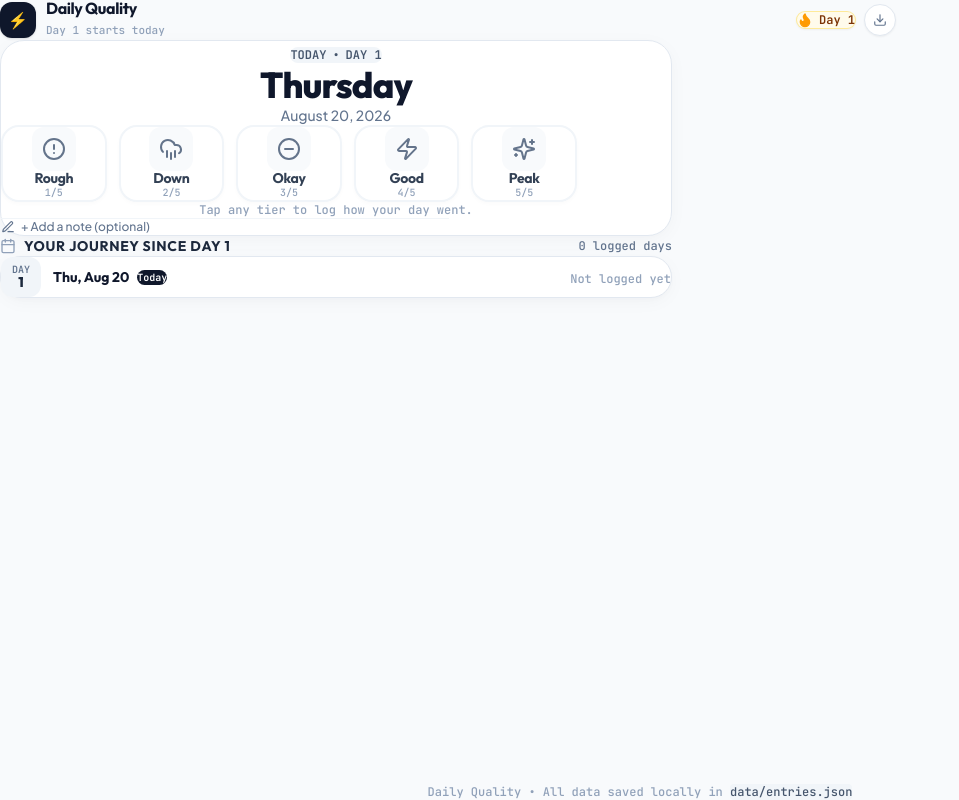
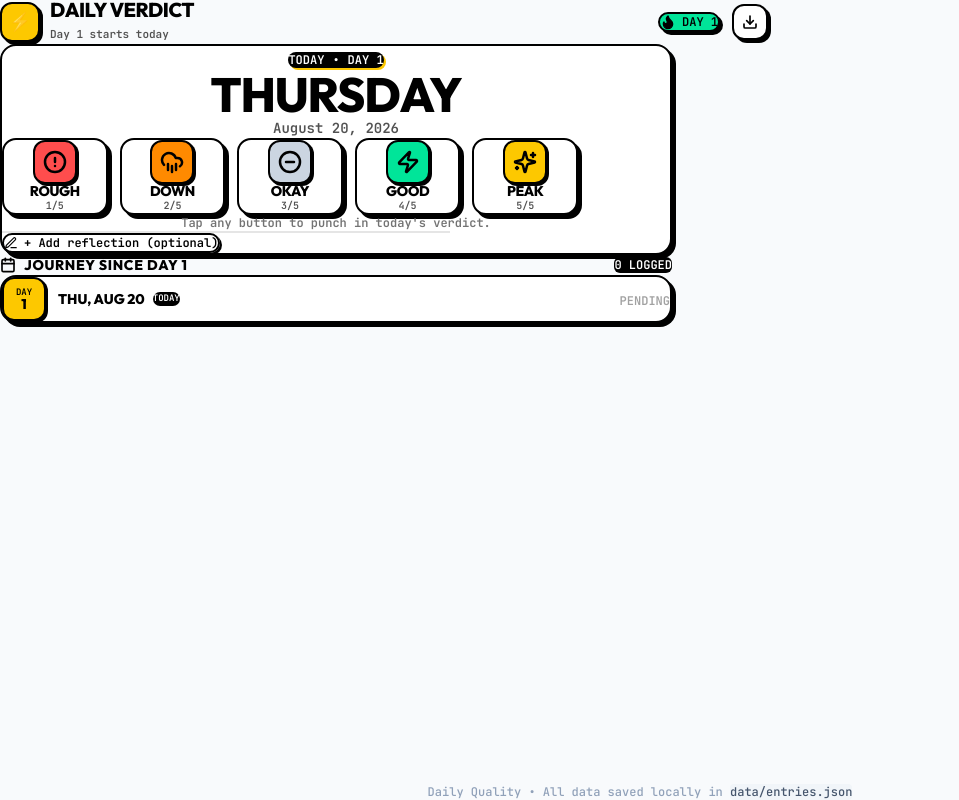
Before and after one commit to TRINNO112/shit-or-hit, a React (Vite) app: page / in a window 1280 px wide. Shown: the whole page, without its empty margins (0-959 px from the left). Built offline with nearby package versions, Linux system fonts and the light colour scheme; no server answers.

Commit message:
D2: Upgrade to authentic Neobrutalism design system with tactile hard shadows and cyber yellow accents

```diff
--- a/src/components/Header.jsx
+++ b/src/components/Header.jsx
@@ -1,48 +1,47 @@
 import React from 'react';
-import { Flame, Download, Sparkles } from 'lucide-react';
+import { Flame, Download } from 'lucide-react';
 import { exportDatabaseBackup } from '../services/api';
 
 export default function Header({
   startDate,
   entries,
-  dayCount,
-  currentStreak
+  dayCount
 }) {
   const handleExport = () => {
     exportDatabaseBackup(startDate, entries);
   };
 
   return (
-    <header className="w-full max-w-4xl mx-auto px-4 pt-6 pb-2 flex items-center justify-between">
+    <header className="w-full max-w-3xl mx-auto px-4 pt-6 pb-2 flex items-center justify-between">
 
       {/* Brand */}
       <div className="flex items-center gap-2.5">
-        <div className="w-9 h-9 rounded-xl bg-slate-900 text-white flex items-center justify-center font-display font-black text-base shadow-sm">
+        <div className="w-10 h-10 rounded-xl bg-[#FDC800] border-2 border-black flex items-center justify-center font-display font-black text-lg text-black shadow-[3px_3px_0px_#000000]">
           ⚡
         </div>
         <div>
-          <h1 className="font-display font-bold text-base text-slate-900 tracking-tight leading-none">
-            Daily Quality
+          <h1 className="font-display font-black text-xl text-black tracking-tight leading-none uppercase">
+            Daily Verdict
           </h1>
-          <span className="text-[11px] font-mono text-slate-400">
+          <span className="text-[11px] font-mono font-bold text-neutral-600">
             Day 1 starts today
           </span>
         </div>
       </div>
 
       {/* Streak Pill & Backup */}
-      <div className="flex items-center gap-2">
-        <div className="flex items-center gap-1.5 px-3 py-1.5 rounded-full bg-amber-50 border border-amber-200/80 text-amber-900 text-xs font-mono font-bold shadow-xs">
-          <Flame className="w-4 h-4 text-amber-500 fill-amber-500" />
-          <span>Day {dayCount}</span>
+      <div className="flex items-center gap-3">
+        <div className="flex items-center gap-1.5 px-3.5 py-1.5 rounded-full bg-[#00E599] border-2 border-black text-black text-xs font-mono font-black shadow-[3px_3px_0px_#000000]">
+          <Flame className="w-4 h-4 text-black fill-black" />
+          <span>DAY {dayCount}</span>
         </div>
 
         <button
           onClick={handleExport}
           title="Backup JSON Data"
-          className="w-8 h-8 rounded-full bg-white border border-slate-200 text-slate-500 hover:text-slate-900 hover:border-slate-300 flex items-center justify-center shadow-xs transition-all"
+          className="w-9 h-9 rounded-xl bg-white border-2 border-black text-black flex items-center justify-center shadow-[3px_3px_0px_#000000] hover:translate-x-[-1px] hover:translate-y-[-1px] hover:shadow-[4px_4px_0px_#000000] active:translate-x-[2px] active:translate-y-[2px] active:shadow-[1px_1px_0px_#000000] transition-all cursor-pointer"
         >
-          <Download className="w-3.5 h-3.5" />
+          <Download className="w-4 h-4 stroke-[2.5]" />
         </button>
       </div>
 
--- a/src/components/JourneyTimeline.jsx
+++ b/src/components/JourneyTimeline.jsx
@@ -5,8 +5,7 @@ import {
   MinusCircle,
   Zap,
   Sparkles,
-  Calendar,
-  Sparkle
+  Calendar
 } from 'lucide-react';
 import { ratingMeta } from '../services/api';
 
@@ -23,7 +22,6 @@ export default function JourneyTimeline({
   todayStr,
   entries
 }) {
-  // Generate all dates from startDate to todayStr
   const start = new Date(`${startDate}T00:00:00`);
   const today = new Date(`${todayStr}T00:00:00`);
 
@@ -52,28 +50,27 @@ export default function JourneyTimeline({
     dayIndex++;
   }
 
-  // Reverse so newest / today is at the top/front if long, or keep chronological
   const totalLogged = Object.keys(entries).length;
 
   return (
     <div className="max-w-2xl mx-auto mt-8">
 
       {/* Section Header */}
-      <div className="flex items-center justify-between mb-4 px-2">
+      <div className="flex items-center justify-between mb-4 px-1">
         <div className="flex items-center gap-2">
-          <Calendar className="w-4 h-4 text-slate-400" />
-          <h3 className="font-display font-bold text-sm text-slate-800 uppercase tracking-wider">
-            Your Journey Since Day 1
+          <Calendar className="w-4 h-4 text-black stroke-[2.5]" />
+          <h3 className="font-display font-black text-sm text-black uppercase tracking-wider">
+            JOURNEY SINCE DAY 1
           </h3>
         </div>
 
-        <span className="text-xs font-mono text-slate-500">
-          {totalLogged} logged day{totalLogged === 1 ? '' : 's'}
+        <span className="text-xs font-mono font-bold px-2 py-0.5 bg-black text-white rounded-md">
+          {totalLogged} LOGGED
         </span>
       </div>
 
-      {/* Day Cards List (Starts strictly from Day 1 / today) */}
-      <div className="space-y-2.5">
+      {/* Day Cards List */}
+      <div className="space-y-3">
         {daysList.map(({ dayIndex, dateStr, dateFormatted, isToday, entry }) => {
           const rating = entry?.rating;
           const meta = rating ? ratingMeta[rating] : null;
@@ -82,53 +79,49 @@ export default function JourneyTimeline({
           return (
             <div
               key={dateStr}
-              className={`white-card p-4 flex items-center justify-between transition-all ${
-                isToday ? 'ring-2 ring-slate-900/10' : ''
+              className={`neo-card p-4 flex items-center justify-between ${
+                isToday ? 'bg-[#FFFDF5] border-[3px]' : 'bg-white'
               }`}
             >
-              {/* Left: Day number and date */}
+              {/* Left: Day & Date */}
               <div className="flex items-center gap-3">
-                <div className="w-10 h-10 rounded-xl bg-slate-100 flex flex-col items-center justify-center text-slate-800">
-                  <span className="text-[10px] font-mono font-bold leading-none text-slate-500">DAY</span>
+                <div className="w-11 h-11 rounded-xl bg-[#FDC800] border-2 border-black flex flex-col items-center justify-center text-black shadow-[2px_2px_0px_#000000]">
+                  <span className="text-[9px] font-mono font-black leading-none">DAY</span>
                   <span className="font-display font-black text-sm leading-none mt-0.5">{dayIndex}</span>
                 </div>
 
                 <div>
                   <div className="flex items-center gap-2">
-                    <span className="font-display font-bold text-sm text-slate-900">
+                    <span className="font-display font-black text-sm text-black uppercase">
                       {dateFormatted}
                     </span>
                     {isToday && (
-                      <span className="text-[10px] font-mono px-2 py-0.5 rounded-full bg-slate-900 text-white font-semibold">
-                        Today
+                      <span className="text-[9px] font-mono font-black px-2 py-0.5 rounded-full bg-black text-white">
+                        TODAY
                       </span>
                     )}
                   </div>
                   {entry?.notes && (
-                    <p className="text-xs text-slate-500 line-clamp-1 mt-0.5 font-sans">
+                    <p className="text-xs font-mono text-neutral-700 line-clamp-1 mt-0.5">
                       "{entry.notes}"
                     </p>
                   )}
                 </div>
               </div>
 
-              {/* Right: Logged Rating Badge or Pending State */}
+              {/* Right: Badge */}
               <div>
                 {entry ? (
                   <div
-                    className="flex items-center gap-2 px-3 py-1.5 rounded-xl border text-xs font-display font-bold"
-                    style={{
-                      backgroundColor: meta.bg,
-                      borderColor: meta.border,
-                      color: meta.color
-                    }}
+                    className="flex items-center gap-1.5 px-3 py-1 rounded-xl border-2 border-black text-xs font-display font-black uppercase text-black shadow-[2px_2px_0px_#000000]"
+                    style={{ backgroundColor: meta.bg }}
                   >
-                    {SvgIcon && <SvgIcon className="w-4 h-4 stroke-[2.5]" />}
+                    {SvgIcon && <SvgIcon className="w-3.5 h-3.5 stroke-[3]" />}
                     <span>{meta.title}</span>
                   </div>
                 ) : (
-                  <span className="text-xs font-mono text-slate-400">
-                    Not logged yet
+                  <span className="text-xs font-mono font-bold text-neutral-400">
+                    PENDING
                   </span>
                 )}
               </div>
--- a/src/components/TodayHero.jsx
+++ b/src/components/TodayHero.jsx
@@ -31,7 +31,6 @@ export default function TodayHero({
 
   const selectedRating = currentEntry?.rating || null;
 
-  // Format today's date
   const now = new Date();
   const dayName = now.toLocaleDateString('en-US', { weekday: 'long' });
   const fullDate = now.toLocaleDateString('en-US', { month: 'long', day: 'numeric', year: 'numeric' });
@@ -44,7 +43,7 @@ export default function TodayHero({
       verdict: ratingMeta[val]?.title || 'Verdict',
       notes: noteText
     });
-    setTimeout(() => setSyncedBadge(false), 2000);
+    setTimeout(() => setSyncedBadge(false), 2500);
   };
 
   const handleSaveNote = async () => {
@@ -56,27 +55,27 @@ export default function TodayHero({
       notes: noteText
     });
     setSyncedBadge(true);
-    setTimeout(() => setSyncedBadge(false), 2000);
+    setTimeout(() => setSyncedBadge(false), 2500);
   };
 
   return (
-    <div className="white-card p-6 sm:p-10 max-w-2xl mx-auto text-center animate-slide-up">
+    <div className="neo-card p-6 sm:p-10 max-w-2xl mx-auto text-center my-4">
 
       {/* Badge & Date */}
-      <div className="inline-flex items-center gap-1.5 px-3 py-1 rounded-full bg-slate-100 text-slate-600 text-xs font-mono font-semibold mb-3">
+      <div className="inline-flex items-center gap-2 px-3.5 py-1 rounded-full bg-black text-white text-xs font-mono font-black mb-3 shadow-[2px_2px_0px_#FDC800]">
         <span>TODAY</span>
         <span>•</span>
         <span>DAY {dayCount}</span>
       </div>
 
-      <h2 className="font-display font-black text-3xl sm:text-4xl text-slate-900 tracking-tight">
+      <h2 className="font-display font-black text-3xl sm:text-5xl text-black tracking-tight uppercase">
         {dayName}
       </h2>
-      <p className="text-sm font-medium text-slate-500 mt-1 mb-8">
+      <p className="text-sm font-mono font-bold text-neutral-600 mt-1 mb-8">
         {fullDate}
       </p>
 
-      {/* 5 Tactile 1-Click Rating Buttons */}
+      {/* 5 Tactile Neobrutalist Rating Buttons */}
       <div className="grid grid-cols-5 gap-2.5 sm:gap-3 max-w-xl mx-auto mb-6">
         {[1, 2, 3, 4, 5].map((val) => {
           const m = ratingMeta[val];
@@ -88,28 +87,22 @@ export default function TodayHero({
               key={val}
               type="button"
               onClick={() => handleRate(val)}
-              className={`rating-btn flex flex-col items-center justify-center p-3 sm:p-4 cursor-pointer ${
-                isSelected ? m.activeClass : ''
+              className={`neo-btn flex flex-col items-center justify-center p-3 sm:p-4 ${
+                isSelected ? m.selectedClass : ''
               }`}
             >
               <div
-                className="w-10 h-10 sm:w-11 sm:h-11 rounded-xl flex items-center justify-center mb-1.5 transition-transform"
-                style={{
-                  color: isSelected ? m.color : '#64748b',
-                  backgroundColor: isSelected ? m.bg : '#f8fafc'
-                }}
+                className="w-10 h-10 sm:w-11 sm:h-11 rounded-xl border-2 border-black flex items-center justify-center mb-1.5 shadow-[2px_2px_0px_#000000]"
+                style={{ backgroundColor: m.bg }}
               >
-                <SvgIcon className="w-5 h-5 sm:w-6 sm:h-6 stroke-[2]" />
+                <SvgIcon className="w-5 h-5 sm:w-6 sm:h-6 text-black stroke-[2.5]" />
               </div>
 
-              <span
-                className="font-display font-bold text-xs sm:text-sm tracking-tight leading-none"
-                style={{ color: isSelected ? m.color : '#334155' }}
-              >
+              <span className="font-display font-black text-xs sm:text-sm text-black uppercase tracking-tight leading-none">
                 {m.title}
               </span>
 
-              <span className="text-[10px] font-mono text-slate-400 mt-1">
+              <span className="text-[10px] font-mono font-bold text-neutral-600 mt-1">
                 {val}/5
               </span>
             </button>
@@ -117,63 +110,62 @@ export default function TodayHero({
         })}
       </div>
 
-      {/* Status Feedback */}
+      {/* Status Feedback Badge */}
       {selectedRating ? (
-        <div className="inline-flex items-center gap-2 px-4 py-2 rounded-xl bg-slate-50 border border-slate-200/80 text-xs font-medium text-slate-700">
-          <span
-            className="w-2 h-2 rounded-full"
-            style={{ backgroundColor: ratingMeta[selectedRating]?.color }}
-          />
+        <div
+          className="inline-flex items-center gap-2 px-4 py-2 rounded-xl border-2 border-black text-xs font-mono font-bold text-black shadow-[3px_3px_0px_#000000]"
+          style={{ backgroundColor: ratingMeta[selectedRating]?.bg }}
+        >
           <span>
-            Marked as <strong className="text-slate-900">{ratingMeta[selectedRating]?.title}</strong> — {ratingMeta[selectedRating]?.desc}
+            VERDICT: <strong className="uppercase">{ratingMeta[selectedRating]?.title}</strong> — {ratingMeta[selectedRating]?.desc}
           </span>
           {syncedBadge && (
-            <span className="flex items-center gap-1 text-emerald-600 font-bold ml-1">
-              <Check className="w-3.5 h-3.5 stroke-[3]" /> Saved
+            <span className="flex items-center gap-1 bg-black text-white px-2 py-0.5 rounded-md font-mono text-[10px] uppercase font-black ml-1">
+              <Check className="w-3 h-3 stroke-[3]" /> Saved
             </span>
           )}
         </div>
       ) : (
-        <p className="text-xs font-mono text-slate-400">
-          Tap any tier to log how your day went.
+        <p className="text-xs font-mono font-bold text-neutral-500">
+          Tap any button to punch in today's verdict.
         </p>
       )}
 
-      {/* Optional Note Reflection */}
-      <div className="max-w-md mx-auto mt-6 pt-5 border-t border-slate-100">
+      {/* Optional Note Field */}
+      <div className="max-w-md mx-auto mt-6 pt-5 border-t-2 border-black/10">
         {!showNote ? (
           <button
             onClick={() => setShowNote(true)}
-            className="text-xs font-medium text-slate-500 hover:text-slate-900 flex items-center gap-1.5 mx-auto py-1 px-3 rounded-lg hover:bg-slate-100 transition-all"
+            className="text-xs font-mono font-bold text-black hover:bg-[#FDC800] border-2 border-black px-3 py-1.5 rounded-xl shadow-[2px_2px_0px_#000000] hover:translate-x-[-1px] hover:translate-y-[-1px] hover:shadow-[3px_3px_0px_#000000] active:translate-x-[1px] active:translate-y-[1px] active:shadow-[1px_1px_0px_#000000] flex items-center gap-1.5 mx-auto transition-all cursor-pointer"
           >
             <PenLine className="w-3.5 h-3.5" />
-            <span>{currentEntry?.notes ? 'Edit note' : '+ Add a note (optional)'}</span>
+            <span>{currentEntry?.notes ? 'Edit note' : '+ Add reflection (optional)'}</span>
           </button>
         ) : (
-          <div className="text-left space-y-2 animate-slide-up">
-            <div className="flex items-center justify-between text-xs font-mono text-slate-500">
-              <span>Quick Note</span>
+          <div className="text-left space-y-2">
+            <div className="flex items-center justify-between text-xs font-mono font-bold text-black">
+              <span>UNFILTERED NOTE</span>
               <button
                 onClick={() => setShowNote(false)}
-                className="hover:text-slate-800"
+                className="hover:bg-red-200 border border-black p-0.5 rounded"
               >
                 <X className="w-3.5 h-3.5" />
               </button>
             </div>
             <textarea
               rows={2}
-              placeholder="What made today rough or great?"
+              placeholder="What made today rough or legendary?"
               value={noteText}
               onChange={(e) => setNoteText(e.target.value)}
-              className="w-full text-xs text-slate-800 placeholder:text-slate-400"
+              className="neo-input w-full text-xs text-black placeholder:text-neutral-500"
             />
             <div className="flex justify-end">
               <button
                 type="button"
                 onClick={handleSaveNote}
-                className="px-3.5 py-1.5 rounded-lg bg-slate-900 hover:bg-slate-800 text-white text-xs font-medium transition-all"
+                className="neo-btn px-4 py-1.5 bg-[#00E599] text-black text-xs font-mono font-black"
               >
-                Save Note
+                SAVE NOTE
               </button>
             </div>
           </div>
--- a/src/index.css
+++ b/src/index.css
@@ -1,23 +1,24 @@
 @import "tailwindcss";
 
 :root {
-  --bg-page: #f8fafc;
-  --bg-card: #ffffff;
-  --border-light: #e2e8f0;
-  --border-subtle: #f1f5f9;
+  --bg-canvas: #FFFDF5;
+  --bg-card: #FFFFFF;
+  --border-color: #000000;
+  --border-width: 2.5px;
 
-  --text-main: #0f172a;
-  --text-muted: #64748b;
-  --text-subtle: #94a3b8;
+  --shadow-offset: 4px 4px 0px #000000;
+  --shadow-offset-hover: 6px 6px 0px #000000;
+  --shadow-offset-active: 1px 1px 0px #000000;
 
-  --color-rough: #ef4444;
-  --color-down: #f97316;
-  --color-neutral: #64748b;
-  --color-good: #10b981;
-  --color-peak: #f59e0b;
+  --neo-yellow: #FDC800;
+  --neo-coral: #FF4D4D;
+  --neo-orange: #FF8A00;
+  --neo-emerald: #00E599;
+  --neo-purple: #A855F7;
+  --neo-cyan: #00D8F6;
+  --neo-slate: #E2E8F0;
 
-  --font-display: 'Outfit', sans-serif;
-  --font-sans: 'Plus Jakarta Sans', -apple-system, sans-serif;
+  --font-display: 'Outfit', -apple-system, BlinkMacSystemFont, sans-serif;
   --font-mono: 'JetBrains Mono', monospace;
 }
 
@@ -28,11 +29,13 @@
 }
 
 body {
-  background-color: var(--bg-page);
-  color: var(--text-main);
-  font-family: var(--font-sans);
+  background-color: var(--bg-canvas);
+  color: #000000;
+  font-family: var(--font-display);
   min-height: 100vh;
-  -webkit-font-smoothing: antialiased;
+  background-image: radial-gradient(#000000 0.75px, transparent 0.75px);
+  background-size: 20px 20px;
+  background-position: 0 0;
 }
 
 .font-display {
@@ -43,89 +46,95 @@ body {
   font-family: var(--font-mono);
 }
 
-/* Crisp White Card */
-.white-card {
+/* Neobrutalist Solid Card */
+.neo-card {
   background: var(--bg-card);
-  border: 1px solid var(--border-light);
-  border-radius: 24px;
-  box-shadow: 0 4px 20px -2px rgba(15, 23, 42, 0.04), 0 2px 6px -1px rgba(15, 23, 42, 0.02);
-  transition: all 0.2s ease;
+  border: var(--border-width) solid var(--border-color);
+  border-radius: 16px;
+  box-shadow: var(--shadow-offset);
+  transition: all 0.15s cubic-bezier(0.16, 1, 0.3, 1);
 }
 
-/* Tactile 1-Click Rating Buttons */
-.rating-btn {
-  border: 2px solid #f1f5f9;
-  background: #ffffff;
-  border-radius: 18px;
-  transition: all 0.18s cubic-bezier(0.16, 1, 0.3, 1);
-  box-shadow: 0 2px 4px rgba(15, 23, 42, 0.02);
+/* Neobrutalist Tactile Buttons */
+.neo-btn {
+  border: var(--border-width) solid var(--border-color);
+  border-radius: 14px;
+  background: #FFFFFF;
+  box-shadow: var(--shadow-offset);
+  transition: all 0.15s cubic-bezier(0.16, 1, 0.3, 1);
+  cursor: pointer;
+  font-weight: 800;
 }
 
-.rating-btn:hover {
-  transform: translateY(-2px);
-  border-color: #cbd5e1;
-  box-shadow: 0 6px 16px -2px rgba(15, 23, 42, 0.06);
+.neo-btn:hover {
+  transform: translate(-2px, -2px);
+  box-shadow: var(--shadow-offset-hover);
 }
 
-.rating-btn:active {
-  transform: scale(0.96) translateY(0);
+.neo-btn:active {
+  transform: translate(3px, 3px);
+  box-shadow: var(--shadow-offset-active);
 }
 
-/* Active Selected Button States */
-.rating-btn.active-rough {
-  border-color: #ef4444;
-  background: #fef2f2;
-  box-shadow: 0 4px 14px rgba(239, 68, 68, 0.15);
+/* Neobrutalist Badges & Pills */
+.neo-pill {
+  border: 2px solid var(--border-color);
+  border-radius: 999px;
+  box-shadow: 2px 2px 0px #000000;
+  font-weight: 800;
 }
 
-.rating-btn.active-down {
-  border-color: #f97316;
-  background: #fff7ed;
-  box-shadow: 0 4px 14px rgba(249, 115, 22, 0.15);
+/* Neobrutalist Inputs */
+.neo-input {
+  border: var(--border-width) solid var(--border-color);
+  border-radius: 12px;
+  background: #FFFFFF;
+  box-shadow: 3px 3px 0px #000000;
+  padding: 10px 14px;
+  font-family: inherit;
+  font-weight: 600;
+  transition: all 0.15s ease;
 }
 
-.rating-btn.active-okay {
-  border-color: #64748b;
-  background: #f8fafc;
-  box-shadow: 0 4px 14px rgba(100, 116, 139, 0.15);
+.neo-input:focus {
+  outline: none;
+  background: #FFFDF5;
+  box-shadow: 4px 4px 0px #000000;
+  transform: translate(-1px, -1px);
 }
 
-.rating-btn.active-good {
-  border-color: #10b981;
-  background: #ecfdf5;
-  box-shadow: 0 4px 14px rgba(16, 185, 129, 0.15);
+/* Active Selected Verdict States */
+.neo-selected-1 {
+  background-color: var(--neo-coral) !important;
+  color: #000000 !important;
+  transform: translate(2px, 2px);
+  box-shadow: 2px 2px 0px #000000 !important;
 }
 
-.rating-btn.active-peak {
-  border-color: #f59e0b;
-  background: #fffbeb;
-  box-shadow: 0 4px 14px rgba(245, 158, 11, 0.2);
+.neo-selected-2 {
+  background-color: var(--neo-orange) !important;
+  color: #000000 !important;
+  transform: translate(2px, 2px);
+  box-shadow: 2px 2px 0px #000000 !important;
 }
 
-/* Inputs & Textareas */
-input, textarea {
-  font-family: inherit;
-  outline: none;
-  background: #f8fafc;
-  border: 1px solid #e2e8f0;
-  border-radius: 14px;
-  padding: 12px 16px;
-  color: var(--text-main);
-  transition: all 0.2s ease;
+.neo-selected-3 {
+  background-color: var(--neo-slate) !important;
+  color: #000000 !important;
+  transform: translate(2px, 2px);
+  box-shadow: 2px 2px 0px #000000 !important;
 }
 
-input:focus, textarea:focus {
-  background: #ffffff;
-  border-color: #0f172a;
-  box-shadow: 0 0 0 3px rgba(15, 23, 42, 0.06);
+.neo-selected-4 {
+  background-color: var(--neo-emerald) !important;
+  color: #000000 !important;
+  transform: translate(2px, 2px);
+  box-shadow: 2px 2px 0px #000000 !important;
 }
 
-/* Animations */
-@keyframes slideUpFade {
-  0% { opacity: 0; transform: translateY(8px); }
-  100% { opacity: 1; transform: translateY(0); }
+.neo-selected-5 {
+  background-color: var(--neo-yellow) !important;
+  color: #000000 !important;
+  transform: translate(2px, 2px);
+  box-shadow: 2px 2px 0px #000000 !important;
 }
-
-.animate-slide-up {
-  animation: slideUpFade 0.25s cubic-bezier(0.16, 1, 0.3, 1) forwards;
-}
--- a/src/services/api.js
+++ b/src/services/api.js
@@ -5,63 +5,48 @@ export const ratingMeta = {
     rating: 1,
     icon: 'AlertCircle',
     title: 'Rough',
-    desc: 'Tough, exhausting or chaotic',
-    color: '#ef4444',
-    bg: '#fef2f2',
-    border: '#fecaca',
-    activeClass: 'active-rough'
+    desc: 'Heavy friction, chaos or struggle',
+    bg: '#FF4D4D',
+    color: '#000000',
+    selectedClass: 'neo-selected-1'
   },
   2: {
     rating: 2,
     icon: 'CloudRain',
     title: 'Down',
-    desc: 'Heavy, low energy or friction',
-    color: '#f97316',
-    bg: '#fff7ed',
-    border: '#ffedd5',
-    activeClass: 'active-down'
+    desc: 'Low battery, slow progress',
+    bg: '#FF8A00',
+    color: '#000000',
+    selectedClass: 'neo-selected-2'
   },
   3: {
     rating: 3,
     icon: 'MinusCircle',
     title: 'Okay',
-    desc: 'Normal baseline, surviving',
-    color: '#64748b',
-    bg: '#f8fafc',
-    border: '#e2e8f0',
-    activeClass: 'active-okay'
+    desc: 'Solid baseline, held the line',
+    bg: '#CBD5E1',
+    color: '#000000',
+    selectedClass: 'neo-selected-3'
   },
   4: {
     rating: 4,
     icon: 'Zap',
     title: 'Good',
-    desc: 'Solid hit, productive & clear',
-    color: '#10b981',
-    bg: '#ecfdf5',
-    border: '#a7f3d0',
-    activeClass: 'active-good'
+    desc: 'Sharp, dialed-in & productive',
+    bg: '#00E599',
+    color: '#000000',
+    selectedClass: 'neo-selected-4'
   },
   5: {
     rating: 5,
     icon: 'Sparkles',
     title: 'Peak',
-    desc: 'Elite momentum, peak state!',
-    color: '#f59e0b',
-    bg: '#fffbeb',
-    border: '#fde68a',
-    activeClass: 'active-peak'
+    desc: 'Absolute God Mode momentum!',
+    bg: '#FDC800',
+    color: '#000000',
+    selectedClass: 'neo-selected-5'
   }
 };
-
-export async function checkServerHealth() {
-  try {
-    const res = await fetch(`${API_BASE}/health`);
-    if (!res.ok) throw new Error('Health check failed');
-    return await res.json();
-  } catch (err) {
-    return { status: 'offline' };
-  }
-}
 
 export async function fetchDatabase() {
   try {
@@ -105,7 +90,7 @@ export async function saveEntry(entryData) {
 export function exportDatabaseBackup(startDate, entries) {
   const payload = {
     exportedAt: new Date().toISOString(),
-    appName: 'Daily Quality Tracker',
+    appName: 'Daily Quality Tracker (Neobrutalism Edition)',
     startDate,
     totalEntries: Object.keys(entries).length,
     entries
```
